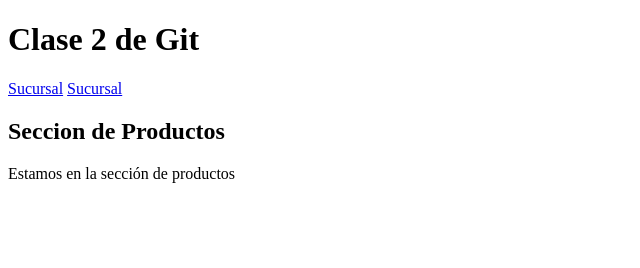
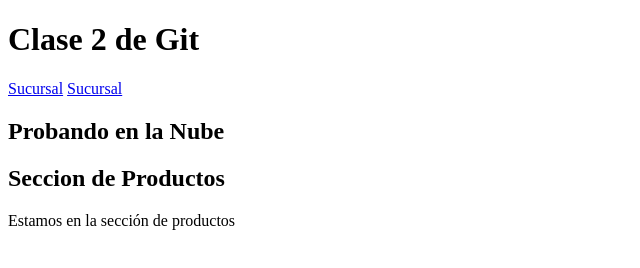
Before and after one commit to ferreiroleandro/gitdos, a plain HTML site: page Clase2/index.html in a window 1280 px wide. Shown: the whole page, without its empty margins (0-640 px from the left). Drawn offline with Linux system fonts and the light colour scheme.

Commit message:
Update index.html

```diff
--- a/Clase2/index.html
+++ b/Clase2/index.html
@@ -13,6 +13,8 @@
 
     <a href="./productos.html">Sucursal</a>
 
+    <h2>Probando en la Nube</h2>
+
     <main>
         <section>
             <h2>Seccion de Productos</h2>
```
